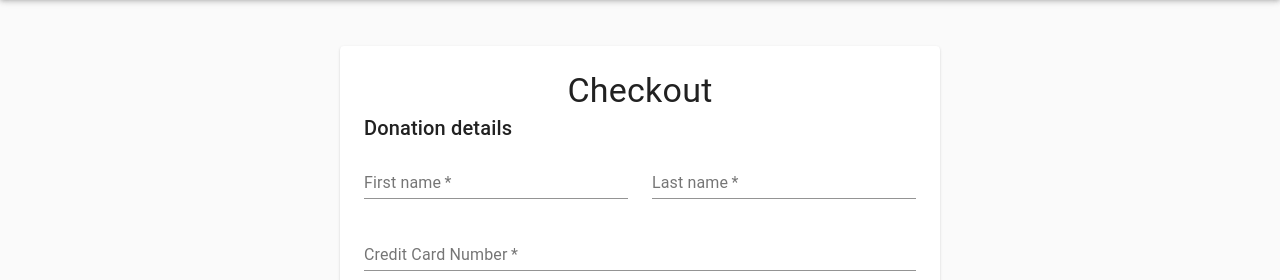
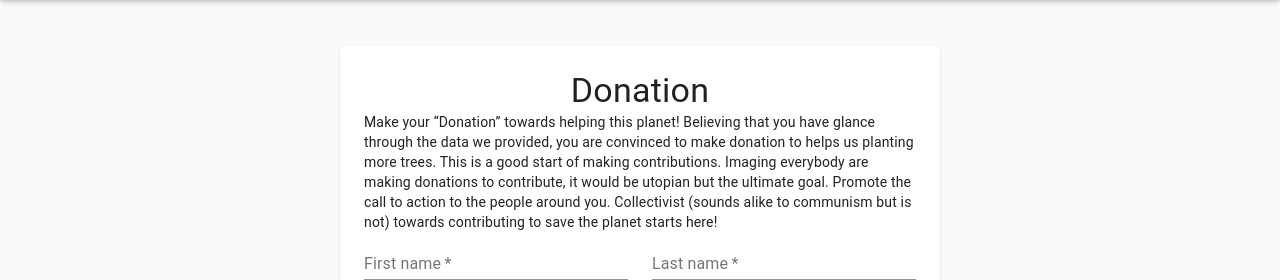
Before and after one commit to Alb33rt/artemis, a React (Create React App) app in the folder code-client/: page /donation in a window 1280 px wide. Shown: the part 130-410 px from the top of the page. Built offline with nearby package versions, Linux system fonts and the light colour scheme; no server answers.

Commit message:
Added donation context

```diff
--- a/code-client/src/components/donation.jsx
+++ b/code-client/src/components/donation.jsx
@@ -126,12 +126,13 @@ export default function Checkout() {
                 <main className={classes.layout}>
                     <Paper className={classes.paper}>
                         <Typography component="h1" variant="h4" align="center">
-                            Checkout
+                            Donation
+                            <br></br>
                         </Typography>
                         <React.Fragment>
                             <React.Fragment>
-                                <Typography variant="h6" gutterBottom>
-                                    Donation details
+                                <Typography variant="h8" gutterBottom>
+                                    Make your “Donation” towards helping this planet! Believing that you have glance through the data we provided, you are convinced to make donation to helps us planting more trees. This is a good start of making contributions. Imaging everybody are making donations to contribute, it would be utopian but the ultimate goal. Promote the call to action to the people around you. Collectivist (sounds alike to communism but is not) towards contributing to save the planet starts here!
                                 </Typography>
                                 <Grid container spacing={3}>
                                     <Grid item xs={12} sm={6}>
```
